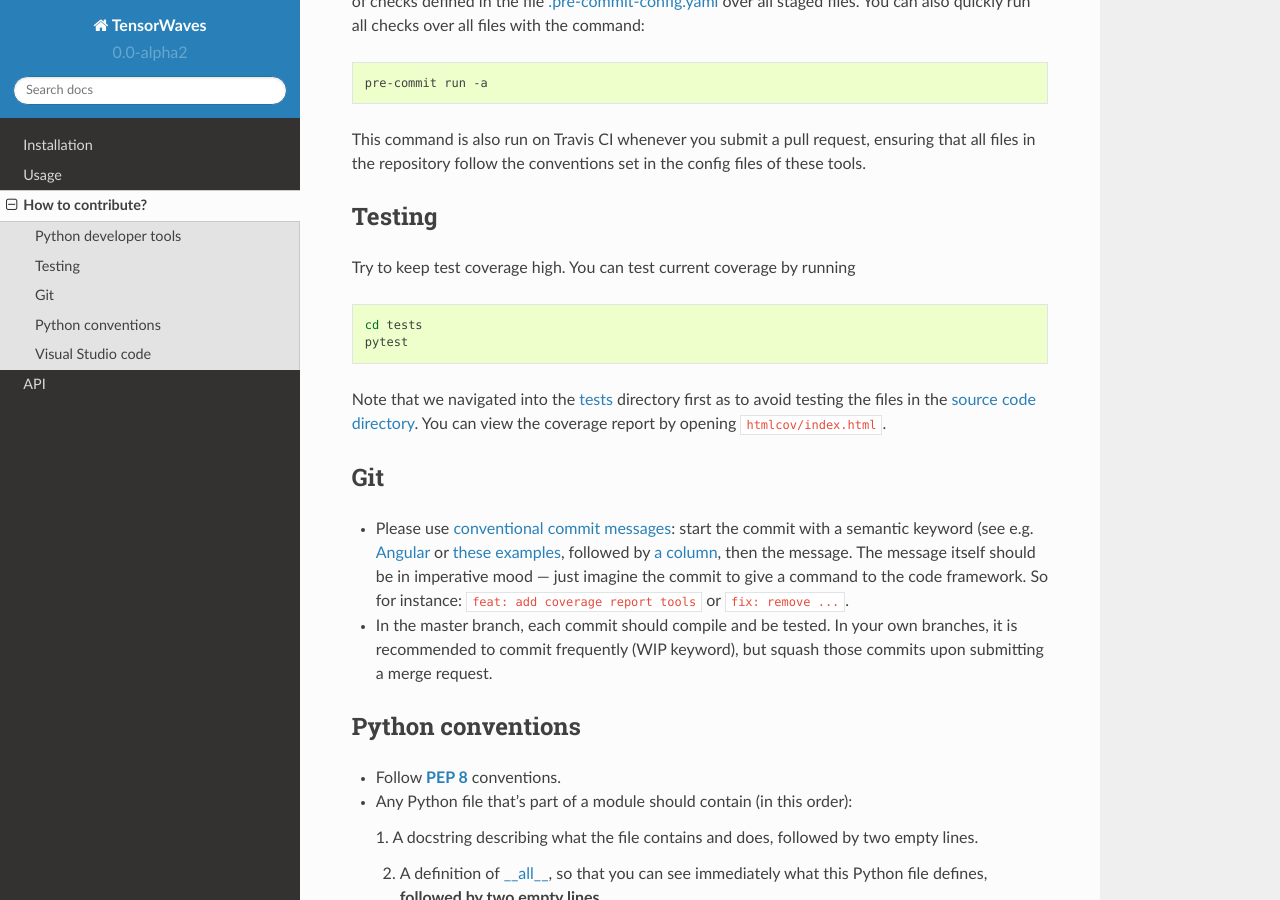
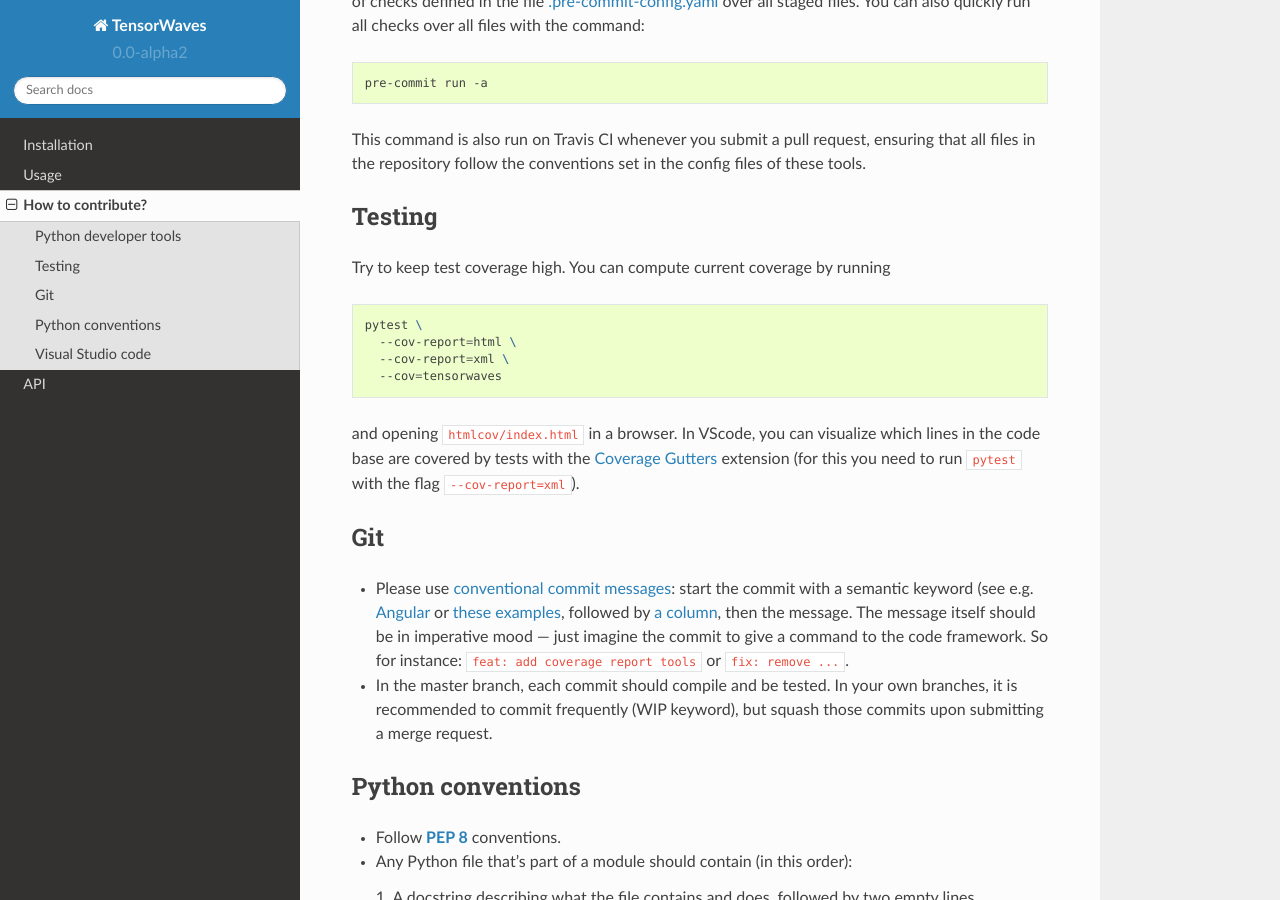
Before and after one commit to ComPWA/tensorwaves, a Sphinx documentation site: the page built from doc/contribute.rst, in a window 1280 px wide and 900 px high, scrolled down 534 px. Built offline with Sphinx 7.4.7 and the Read the Docs theme 2.0.0, drawn with Linux system fonts in a browser that asks for light colours; pages that are not in the unit, such as notebooks, are missing from menus; the version number is read from the project's files by our own code.

Commit message:
ci: run pytest and pytest-cov from root dir (#89)
* test: run pytest from root dir
* ci: merge .coveragerc with tox.ini
* ci: merge pytest.ini with tox.ini
* ci: fix instructions test coverage
* ci: add settings for vscode coverage extension

```diff
--- a/doc/contribute.rst
+++ b/doc/contribute.rst
@@ -46,18 +46,21 @@
 Testing
 -------
 
-Try to keep test coverage high. You can test current coverage by running
+Try to keep test coverage high. You can compute current coverage by running
 
 .. code-block:: shell
 
-  cd tests
-  pytest
+  pytest \
+    --cov-report=html \
+    --cov-report=xml \
+    --cov=tensorwaves
 
-Note that we navigated into the `tests
-<https://github.com/ComPWA/tensorwaves/tree/master/tests>`_ directory first as
-to avoid testing the files in the :doc:`source code directory
-</install/get-the-source-code>`. You can view the coverage report by opening
-:file:`htmlcov/index.html`.
+and opening :file:`htmlcov/index.html` in a browser. In VScode, you can
+visualize which lines in the code base are covered by tests with the `Coverage
+Gutters
+<https://marketplace.visualstudio.com/items?itemName=ryanluker.vscode-coverage-gutters>`_
+extension (for this you need to run :code:`pytest` with the flag
+:code:`--cov-report=xml`).
 
 
 Git
--- a/doc/install/install.rst
+++ b/doc/install/install.rst
@@ -80,6 +80,5 @@
 
 .. code-block:: shell
 
-  cd tests
-  pip install -r requirements.txt
+  pip install -r tests/requirements.txt
   pytest -m "not slow"
```
Also changed, not shown: .travis.yml, 3 other files.
